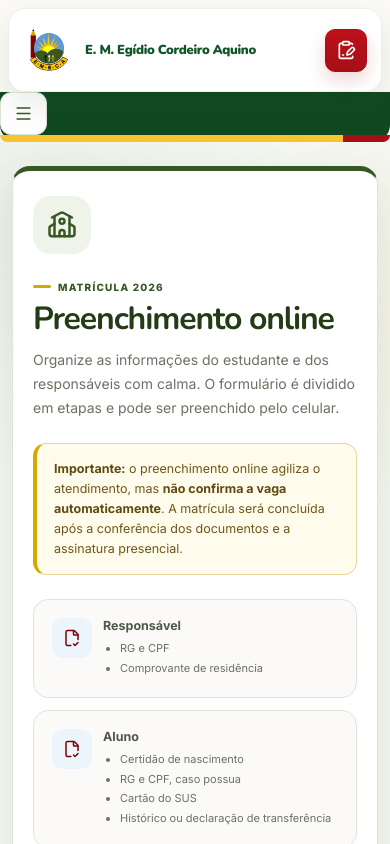
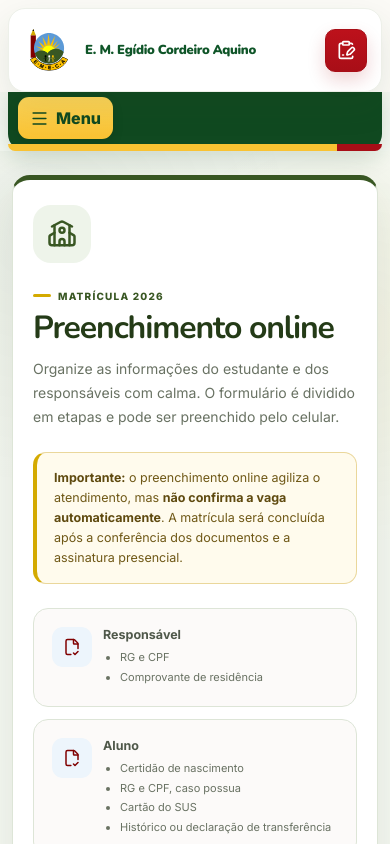
Before and after one commit to Paulo-Andre/emeca, a React (Vite) app in the folder frontend_publico/: page / in a window 390 px wide. Shown: the top 844 px of the page. Built offline with nearby package versions, Linux system fonts and the light colour scheme.

Commit message:
Fixar apenas a barra verde no fluxo de matrícula

```diff
--- a/frontend_publico/src/components/css/publicSiteShell.css
+++ b/frontend_publico/src/components/css/publicSiteShell.css
@@ -1073,3 +1073,61 @@
   position: static !important;
   top: auto !important;
 }
+
+/* Sticky navigation only: white enrollment header scrolls away */
+.school-public-header {
+  position: static !important;
+  top: auto !important;
+}
+
+.school-public-nav-band {
+  position: sticky !important;
+  top: 0;
+  z-index: 180;
+  width: min(1560px, calc(100% - 24px));
+  margin: 0 auto;
+  box-shadow: 0 8px 22px rgba(16,73,32,.16);
+}
+
+.school-public-nav-band .shell-menu-button {
+  display: none;
+}
+
+@media (max-width: 1020px) {
+  .school-public-nav-band {
+    width: calc(100% - 16px);
+    min-height: 54px;
+    padding-top: 5px;
+  }
+
+  .school-public-nav-band .shell-menu-button {
+    min-height: 42px;
+    margin: 0 10px 5px;
+    padding: 0 15px;
+    display: inline-flex;
+    align-items: center;
+    gap: 7px;
+    border: 0;
+    border-radius: 11px;
+    background: linear-gradient(180deg, #ffd65a, #f9c232);
+    color: #104920;
+    font-weight: 850;
+    box-shadow: 0 4px 12px rgba(0,0,0,.10);
+  }
+
+  .school-public-nav-band .school-public-nav {
+    top: 54px;
+  }
+}
+
+@media (max-width: 650px) {
+  .school-public-nav-band .shell-menu-button {
+    width: auto;
+    min-width: 42px;
+    padding: 0 12px;
+  }
+
+  .school-public-nav-band .shell-menu-button span {
+    display: inline;
+  }
+}
```
